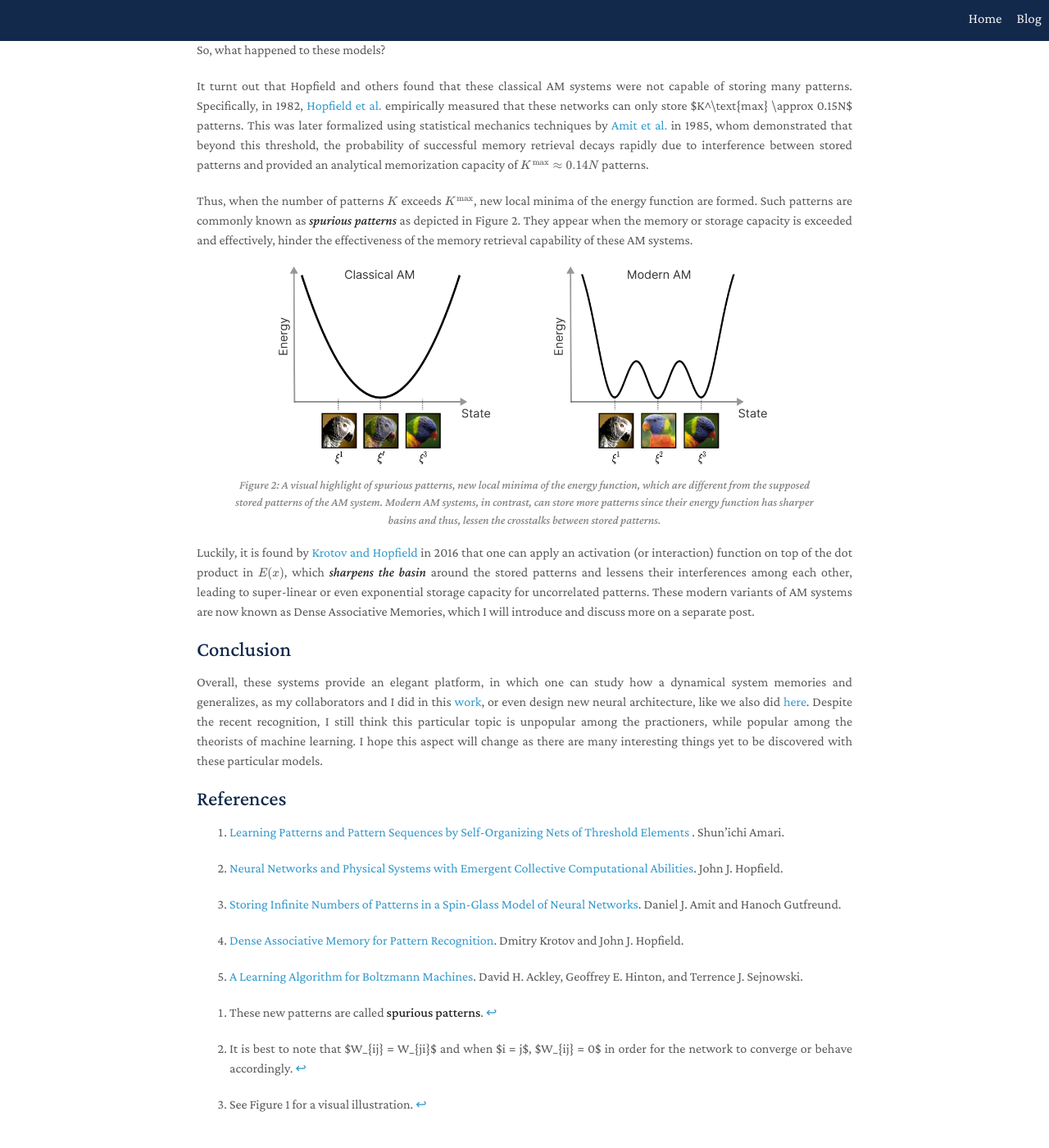
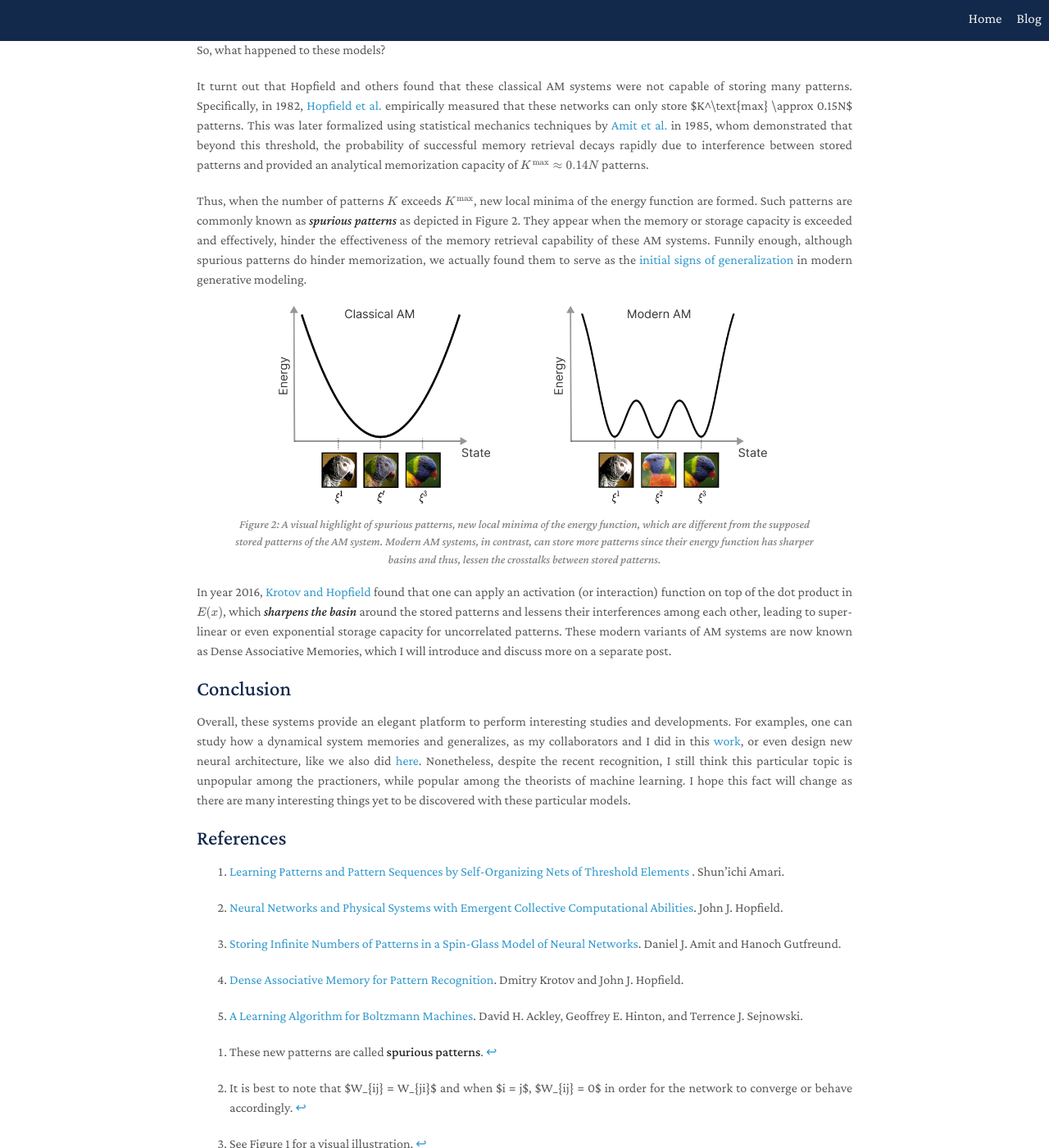
Before and after one commit to Lemon-cmd/Lemon-cmd.github.io, a Jekyll site: the page built from _posts/research/2025-12-22-hn.md, in a window 1280 px wide and 1400 px high, scrolled down 1721 px. Shown: the whole window at 82% size. Built offline with Jekyll 4.4.1, drawn with Linux system fonts in a browser that asks for light colours; a style sheet for code colours, icons or effects is not loaded.

Commit message:
update hnn post

```diff
--- a/_posts/research/2025-12-22-hn.md
+++ b/_posts/research/2025-12-22-hn.md
@@ -58,7 +58,7 @@ So, what happened to these models?
 
 It turnt out that Hopfield and others found that these classical AM systems were not capable of storing many patterns. Specifically, in 1982, [Hopfield et al.](https://www.pnas.org/doi/10.1073/pnas.79.8.2554) empirically measured that these networks can only store $K^\text{max} \approx 0.15N$ patterns. This was later formalized using statistical mechanics techniques by [Amit et al.](https://journals.aps.org/prl/abstract/10.1103/PhysRevLett.55.1530) in 1985, whom demonstrated that beyond this threshold, the probability of successful memory retrieval decays rapidly due to interference between stored patterns and provided an analytical memorization capacity of $$K^\text{max} \approx 0.14N$$ patterns.
 
-Thus, when the number of patterns $$K$$ exceeds $$K^\text{max}$$, new local minima of the energy function are formed. Such patterns are commonly known as ***spurious patterns*** as depicted in Figure 2. They appear when the memory or storage capacity is exceeded and effectively, hinder the effectiveness of the memory retrieval capability of these AM systems.
+Thus, when the number of patterns $$K$$ exceeds $$K^\text{max}$$, new local minima of the energy function are formed. Such patterns are commonly known as ***spurious patterns*** as depicted in Figure 2. They appear when the memory or storage capacity is exceeded and effectively, hinder the effectiveness of the memory retrieval capability of these AM systems. Funnily enough, although spurious patterns do hinder memorization, we actually found them to serve as the [initial signs of generalization](https://arxiv.org/pdf/2505.21777) in modern generative modeling.
 
 <figure style="text-align: center;">
   <img src="/assets/img/post_imgs/cam_dam.png" alt="My Image" width="600">
@@ -68,12 +68,12 @@ Thus, when the number of patterns $$K$$ exceeds $$K^\text{max}$$, new local mini
 </figure>
 
 
-Luckily, it is found by [Krotov and Hopfield](https://arxiv.org/abs/1606.01164) in 2016 that one can apply an activation (or interaction) function on top of the dot product in $$E(x)$$, which ***sharpens the basin*** around the stored patterns and lessens their interferences among each other, leading to super-linear or even exponential storage capacity for uncorrelated patterns. These modern variants of AM systems are now known as Dense Associative Memories, which I will introduce and discuss more on a separate post.
+In year 2016, [Krotov and Hopfield](https://arxiv.org/abs/1606.01164) found that one can apply an activation (or interaction) function on top of the dot product in $$E(x)$$, which ***sharpens the basin*** around the stored patterns and lessens their interferences among each other, leading to super-linear or even exponential storage capacity for uncorrelated patterns. These modern variants of AM systems are now known as Dense Associative Memories, which I will introduce and discuss more on a separate post.
 
 
 ## Conclusion
 
-Overall, these systems provide an elegant platform, in which one can study how a dynamical system memories and generalizes, as my collaborators and I did in this [work](https://arxiv.org/pdf/2505.21777), or even design new neural architecture, like we also did [here](https://arxiv.org/abs/2302.07253). Despite the recent recognition, I still think this particular topic is unpopular among the practioners, while popular among the theorists of machine learning. I hope this aspect will change as there are many interesting things yet to be discovered with these particular models.
+Overall, these systems provide an elegant platform to perform interesting studies and developments. For examples, one can study how a dynamical system memories and generalizes, as my collaborators and I did in this [work](https://arxiv.org/pdf/2505.21777), or even design new neural architecture, like we also did [here](https://arxiv.org/abs/2302.07253). Nonetheless, despite the recent recognition, I still think this particular topic is unpopular among the practioners, while popular among the theorists of machine learning. I hope this fact will change as there are many interesting things yet to be discovered with these particular models.
 
 ## References
 
```
